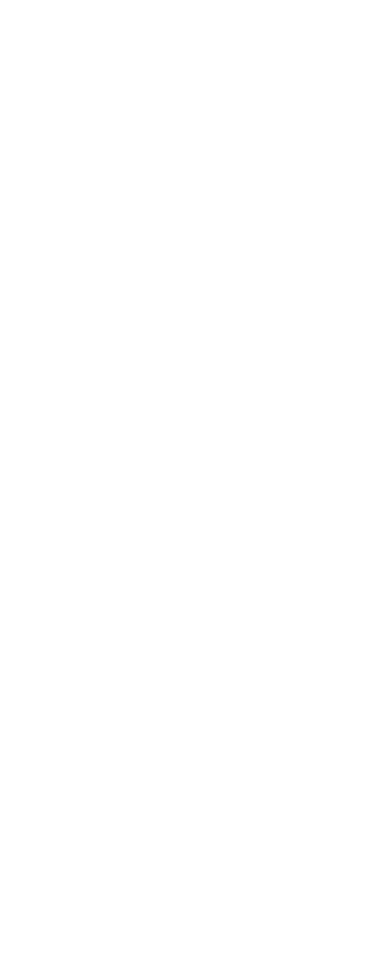
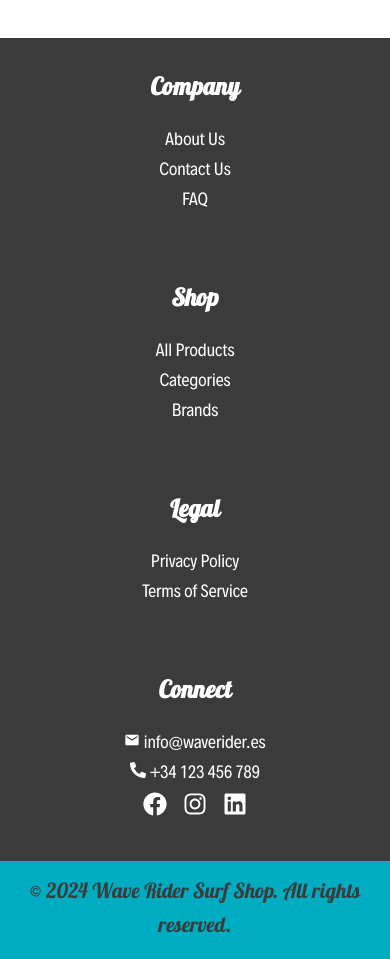
Before and after one commit to thomasaugot/wave-rider-ecommerce, a Next.js app: page / in a window 390 px wide. Shown: the part 1800-2759 px from the top of the page. Before the commit the page ends 1838 px from the top, so only its background shows below. Built offline with nearby package versions, Linux system fonts and the light colour scheme; no server answers; the database is empty.

Commit message:
adding loading spinner and footer components

```diff
--- a/app/layout.tsx
+++ b/app/layout.tsx
@@ -4,6 +4,7 @@ import "../styles/globals.scss";
 import { Navbar } from "@/components/Navbar/Navbar";
 import "swiper/swiper-bundle.css";
 import "swiper/css/pagination";
+import Footer from "@/components/Footer/Footer";
 
 const inter = Inter({ subsets: ["latin"] });
 
@@ -22,6 +23,7 @@ export default function RootLayout({
       <body>
         <Navbar />
         {children}
+        <Footer />
       </body>
     </html>
   );
--- a/app/page.tsx
+++ b/app/page.tsx
@@ -7,14 +7,17 @@ import { Carousel } from "@/components/Carousel/Carousel";
 import { ShippingInformation } from "@/components/ShippingInformation/ShippingInformation";
 import { Product } from "@/types/product";
 import { LatestArticles } from "@/components/LatestArticles/LatestArticles";
+import Loading from "@/components/Loading/Loading";
 
 export default function Home() {
-  const [products, setProducts] = useState<Product[]>([]);
+  const [products, setProducts] = useState<Product[] | null>(null);
+  const [loading, setLoading] = useState(true);
 
   useEffect(() => {
     const fetchProducts = async () => {
       const allProducts: Product[] = await getProducts();
       setProducts(allProducts);
+      setLoading(false);
     };
 
     fetchProducts();
@@ -22,6 +25,10 @@ export default function Home() {
 
   return (
     <main className="homepage">
+      {loading ? (
+        <Loading />
+      ) : (
+        <>
           <div className="carousel-container">
             <Carousel />
           </div>
@@ -29,8 +36,12 @@ export default function Home() {
             <ShippingInformation />
           </section>
           <section className="latest-articles">
-        <LatestArticles products={products} />
+            {products && <LatestArticles products={products} />}
           </section>
+          <section className="brands"></section>
+          <section className="clients-opinions"></section>
+        </>
+      )}
     </main>
   );
 }
--- a/components/ArticleCard/ArticleCard.scss
+++ b/components/ArticleCard/ArticleCard.scss
@@ -14,8 +14,6 @@
   cursor: pointer;
 
   &:hover {
-    box-shadow: 0 15px 30px rgba(0, 0, 0, 0.2);
-
     .image-container {
       height: 30%;
 
--- a/components/Footer/Footer.scss
+++ b/components/Footer/Footer.scss
@@ -1,6 +1,86 @@
 @import "../../styles/globals.scss";
 
 .footer {
-  height: 100vh;
-  background-color: color("white");
+  background-color: color("darkGrey");
+
+  .container {
+    max-width: 1200px;
+    margin: 0 auto;
+    padding: 0 15px;
+
+    .row {
+      display: flex;
+      flex-wrap: wrap;
+      justify-content: space-around;
+
+      .col-md-3 {
+        width: 100%;
+        margin-bottom: 30px;
+        text-align: center;
+
+        @media (min-width: 768px) {
+          width: calc(25% - 30px);
+          margin-right: 30px;
+        }
+
+        h4 {
+          font-size: fontSize("md");
+          font-weight: fontWeight("bold");
+          font-family: fontName("galada");
+          color: color("white");
+          margin-bottom: 20px;
+        }
+
+        ul {
+          list-style: none;
+          padding: 0;
+          margin: 0;
+
+          li {
+            margin-bottom: 10px;
+
+            a {
+              color: color("white");
+              text-decoration: none;
+              transition: color 0.3s;
+              font-family: fontName("decalotype");
+
+              &:hover {
+                color: color("purpleBlue");
+              }
+            }
+          }
+          .social-media-icons {
+            display: flex;
+            gap: 1rem;
+            justify-content: center;
+
+            .icon {
+              font-size: fontSize("md");
+            }
+          }
+        }
+      }
+    }
+  }
+
+  .footer-bottom {
+    background-color: color("skyBlue");
+    padding: 15px 0;
+    color: color("white");
+    text-align: center;
+    font-size: 14px;
+
+    .container {
+      display: flex;
+      justify-content: center;
+
+      p {
+        margin: 0;
+        font-family: fontName("galada");
+        color: color("darkGrey");
+        font-size: fontSize("sm");
+      }
+    }
+  }
 }
--- a/components/Footer/Footer.tsx
+++ b/components/Footer/Footer.tsx
@@ -1,6 +1,119 @@
 import React from "react";
+import Link from "next/link";
 import "./Footer.scss";
+import {
+  FaFacebook,
+  FaInstagram,
+  FaLinkedin,
+  FaPhoneAlt,
+} from "react-icons/fa";
+import { MdEmail } from "react-icons/md";
 
-export default function Footer() {
-  return <div className="footer"></div>;
-}
+const Footer: React.FC = () => {
+  return (
+    <footer className="footer">
+      <div className="container">
+        <div className="row">
+          <div className="col-md-3">
+            <h4>Company</h4>
+            <ul>
+              <li>
+                <Link href="/about">About Us</Link>
+              </li>
+              <li>
+                <Link href="/contact">Contact Us</Link>
+              </li>
+              <li>
+                <Link href="/faq">FAQ</Link>
+              </li>
+            </ul>
+          </div>
+          <div className="col-md-3">
+            <h4>Shop</h4>
+            <ul>
+              <li>
+                <Link href="/products">All Products</Link>
+              </li>
+              <li>
+                <Link href="/categories">Categories</Link>
+              </li>
+              <li>
+                <Link href="/brands">Brands</Link>
+              </li>
+            </ul>
+          </div>
+          <div className="col-md-3">
+            <h4>Legal</h4>
+            <ul>
+              <li>
+                <Link href="/privacy">Privacy Policy</Link>
+              </li>
+              <li>
+                <Link href="/terms">Terms of Service</Link>
+              </li>
+            </ul>
+          </div>
+          <div className="col-md-3">
+            <h4>Connect</h4>
+            <ul>
+              <li>
+                <a href="mailto:thomas.augot@hotmail.fr">
+                  <MdEmail className="email-icon" />{" "}
+                  <span className="email-address">info@waverider.es</span>
+                </a>
+              </li>
+              <li>
+                <a href="tel:+1234567890">
+                  <FaPhoneAlt className="phone-icon" />{" "}
+                  <span className="phone-number"> +34 123 456 789</span>
+                </a>
+              </li>
+              <li>
+                <div className="social-media-icons">
+                  <a
+                    href="https://www.facebook.com"
+                    target="_blank"
+                    rel="noopener noreferrer"
+                    className="icon"
+                  >
+                    <FaFacebook />
+                  </a>
+                  <a
+                    href="https://www.instagram.com"
+                    target="_blank"
+                    rel="noopener noreferrer"
+                    className="icon"
+                  >
+                    <FaInstagram />
+                  </a>
+                  <a
+                    href="https://www.linkedin.com"
+                    target="_blank"
+                    rel="noopener noreferrer"
+                    className="icon"
+                  >
+                    <FaLinkedin />
+                  </a>
+                </div>
+              </li>
+            </ul>
+          </div>
+        </div>
+      </div>
+      <div className="footer-bottom">
+        <div className="container">
+          <div className="row">
+            <div className="col-md-12">
+              <p>
+                &copy; {new Date().getFullYear()} Wave Rider Surf Shop. All
+                rights reserved.
+              </p>
+            </div>
+          </div>
+        </div>
+      </div>
+    </footer>
+  );
+};
+
+export default Footer;
--- /dev/null
+++ b/components/Loading/Loading.scss
@@ -0,0 +1,46 @@
+@import "../../styles/globals.scss";
+
+.wrapper {
+  height: 100vh;
+  width: 100vw;
+  display: flex;
+  justify-content: center;
+  align-items: center;
+  background: none;
+  overflow: hidden;
+}
+
+.spinner {
+  width: 300px;
+  display: flex;
+  justify-content: center;
+  gap: 1rem;
+}
+
+.spinner > div {
+  width: 36px;
+  height: 36px;
+  border-radius: 50%;
+  background-color: rgba(0, 172, 193, 0.5);
+  animation: wave 1.5s infinite ease-in-out;
+
+  &:nth-child(2) {
+    animation-delay: -0.3s;
+    background-color: rgba(0, 172, 193, 0.3);
+  }
+
+  &:nth-child(3) {
+    animation-delay: -0.6s;
+    background-color: rgba(0, 172, 193, 0.1);
+  }
+}
+
+@keyframes wave {
+  0%,
+  100% {
+    transform: translateY(0);
+  }
+  50% {
+    transform: translateY(-20px);
+  }
+}
--- /dev/null
+++ b/components/Loading/Loading.tsx
@@ -0,0 +1,17 @@
+import "./Loading.scss";
+
+const Loading: React.FC = () => {
+  // Scroll to the top of the page
+  window.scrollTo(0, 0);
+  return (
+    <div className="wrapper">
+      <div className="spinner">
+        <div className="bounce1"></div>
+        <div className="bounce2"></div>
+        <div className="bounce3"></div>
+      </div>
+    </div>
+  );
+};
+
+export default Loading;
--- a/components/Navbar/Navbar.tsx
+++ b/components/Navbar/Navbar.tsx
@@ -82,7 +82,7 @@ export const Navbar: React.FC = () => {
             />
           </g>
         </svg>
-        <a href="#">
+        <a href="/">
           <Image src={logo} alt="logo" className="logo" />
         </a>
         <div className="mobile-top-icons">
--- a/package.json
+++ b/package.json
@@ -18,6 +18,7 @@
     "react-bootstrap": "^2.10.2",
     "react-dom": "^18",
     "react-icons": "^5.2.1",
+    "react-loader-spinner": "^6.1.6",
     "react-slick": "^0.30.2",
     "sass": "^1.77.0",
     "slick-carousel": "^1.8.1",
```
Also changed, not shown: app/about/about.scss (added, +36 -0 lines), app/about/page.tsx (added, +13 -0 lines), styles/page.scss (+43 -0 lines), 1 other file (tests, documents, lock files or other folders). Lines whose indentation alone changed are shown as unchanged.
